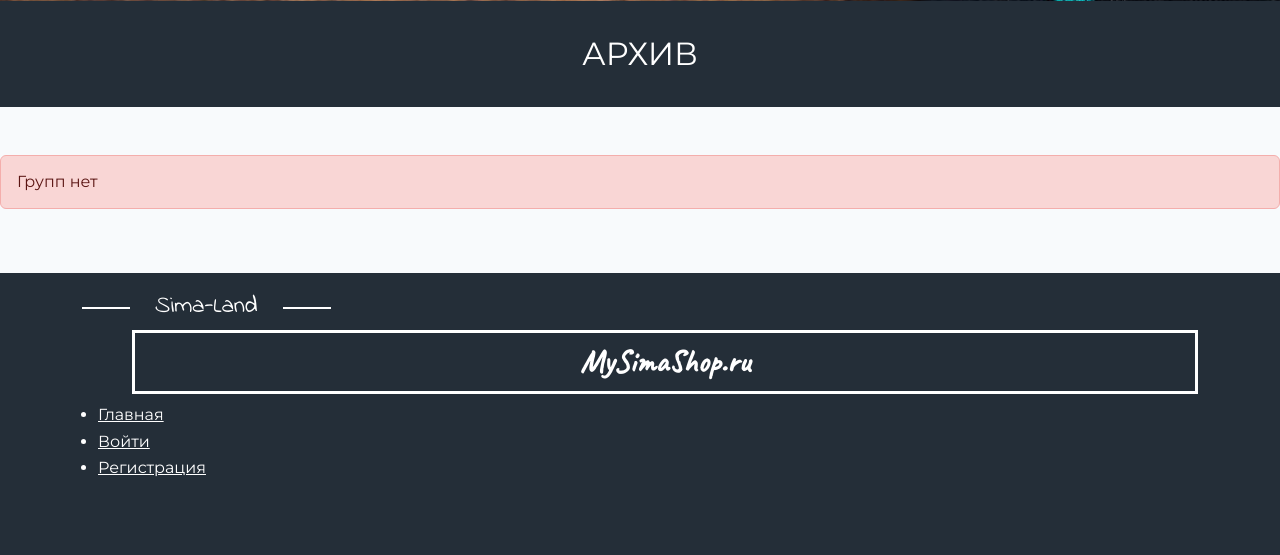
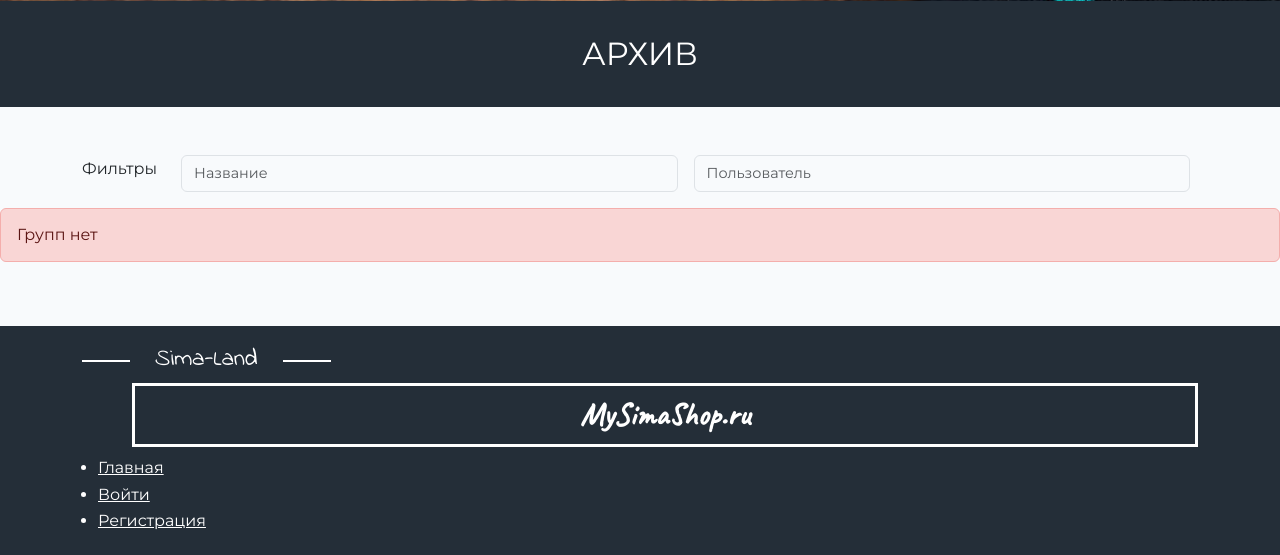
Before and after one commit to Aliakseyeu/mysimashop, a Laravel app: template resources/views/archive/index.blade.php in a window 1280 px wide. Shown: the part 485-1040 px from the top of the page. Before the commit the page ends 962 px from the top, so only its background shows below. Run offline with Laravel 8, Linux system fonts and the light colour scheme; the template is opened without the code that fills it, so the values that code supplies are empty; style sheets or scripts are compiled from the project's sources; settings files or empty folders that the repository lacks are supplied; parts of the project's set-up code (start-up, migrations or seed data) failed here and were passed over; some libraries are stand-ins or nearby versions.

Commit message:
filters to archive page

```diff
--- a/resources/views/archive/index.blade.php
+++ b/resources/views/archive/index.blade.php
@@ -5,7 +5,12 @@
 <section class="orders">
 
     <div class="container">
-        {{ $groups->links() }}
+        <div class="orders__navigation row">
+            <div class="">
+                {{ $groups->links() }}
+            </div>
+            @include('parts.filters')
+        </div>
     </div>
 
     @if($groups->count() <= 0)
--- /dev/null
+++ b/resources/views/parts/filters.blade.php
@@ -0,0 +1,5 @@
+<form class="no-send filters">
+    <label>Фильтры</label>
+    <input class="form-control filters__name" placeholder="Название"></input>
+    <input class="form-control filters__user" placeholder="Пользователь"></input>
+</form>
```
Also changed, not shown: resources/views/index/index.blade.php (+3 -9 lines).
